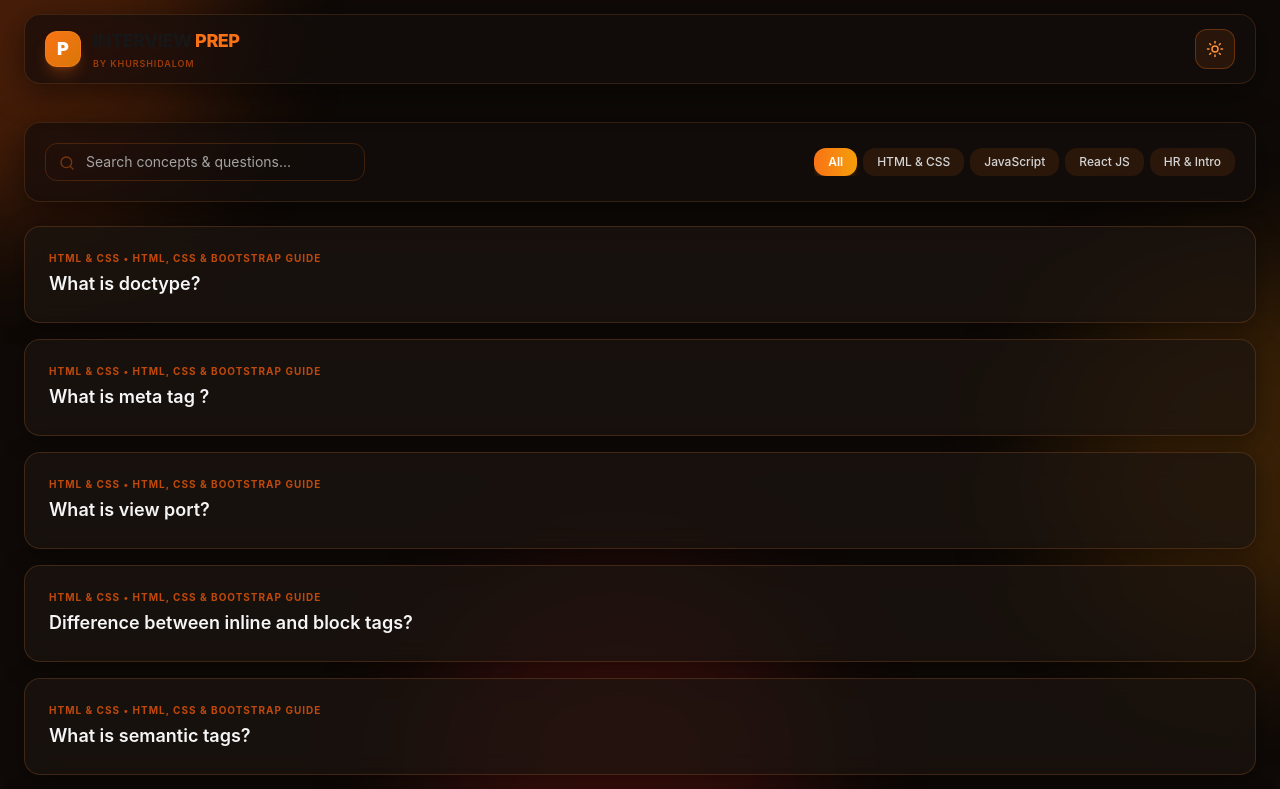
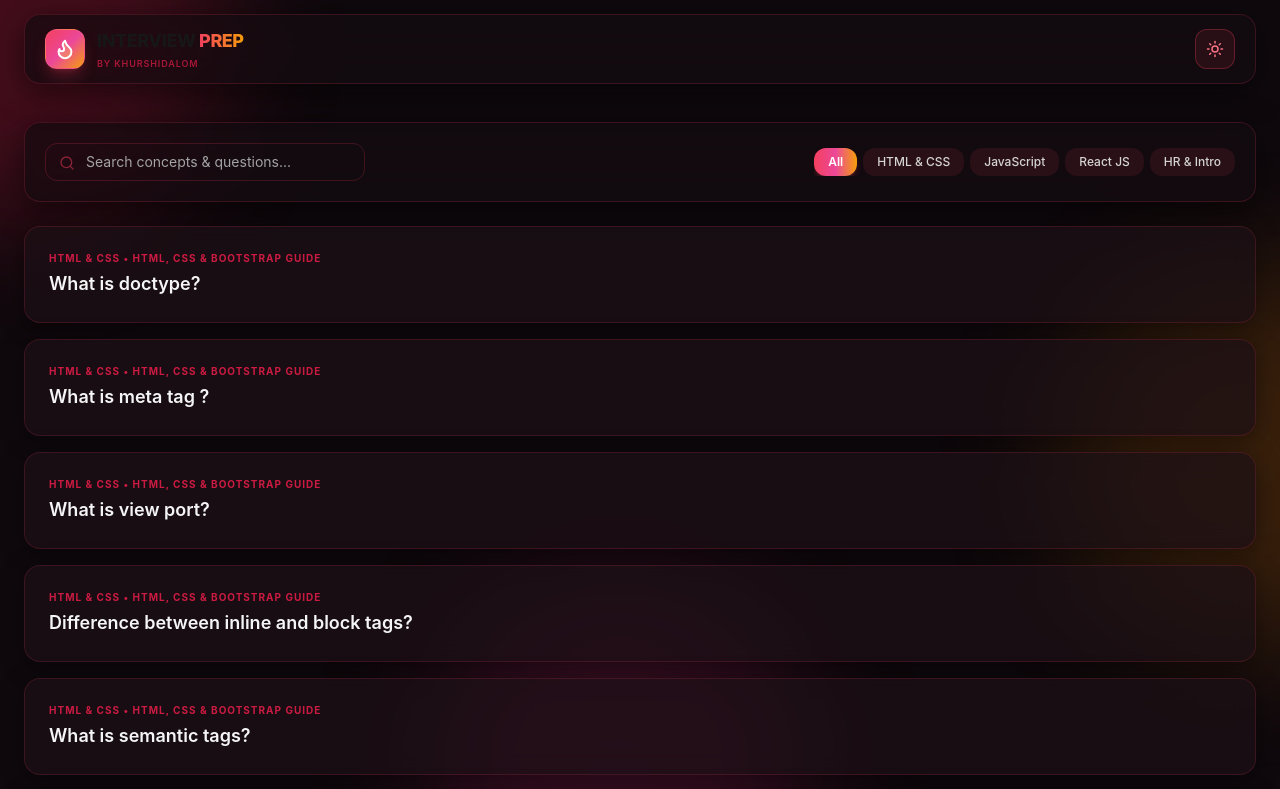
Before and after one commit to bloggerkhurshid/prep, a React (Vite) app: page / in a window 1280 px wide. Shown: the top 789 px of the page. Built offline with nearby package versions, Linux system fonts and the light colour scheme.

Commit message:
Transform theme to Sunset Rose & Amber Gold Glassmorphism with glowing Flame icon logo design

```diff
--- a/src/App.jsx
+++ b/src/App.jsx
@@ -4,7 +4,7 @@ import {
   Search,
   Sun,
   Moon,
-  Code2
+  Flame
 } from 'lucide-react';
 
 export default function App() {
@@ -35,10 +35,10 @@ export default function App() {
       const renderedLine = parts.map((part, pIdx) => {
         if (!part) return null;
         if (typeof part === 'string' && part.startsWith('**') && part.endsWith('**')) {
-          return <strong key={pIdx} className="font-bold border-b border-orange-500/50 text-orange-600 dark:text-orange-400 pb-0.5">{part.slice(2, -2)}</strong>;
+          return <strong key={pIdx} className="font-bold border-b border-rose-500/50 text-rose-600 dark:text-rose-400 pb-0.5">{part.slice(2, -2)}</strong>;
         }
         if (/^(?:[A-Za-z0-9\s,–-]+:|\d+\.\s+[A-Za-z0-9\s,–-]+:)$/.test(part)) {
-          return <strong key={pIdx} className="font-semibold block mt-2 text-xs uppercase tracking-widest text-orange-600 dark:text-orange-400">{part}</strong>;
+          return <strong key={pIdx} className="font-semibold block mt-2 text-xs uppercase tracking-widest text-rose-600 dark:text-rose-400">{part}</strong>;
         }
         return <span key={pIdx}>{part}</span>;
       });
@@ -46,7 +46,7 @@ export default function App() {
       if (isBulletItem) {
         return (
           <div key={lIdx} className="flex items-start space-x-2 pl-3 my-1">
-            <span className="select-none font-bold text-sm leading-relaxed shrink-0 text-orange-500">•</span>
+            <span className="select-none font-bold text-sm leading-relaxed shrink-0 text-amber-500">•</span>
             <div className="flex-1">{renderedLine}</div>
           </div>
         );
@@ -86,24 +86,24 @@ export default function App() {
   return (
     <div className={`min-h-screen transition-colors duration-300 font-["Plus_Jakarta_Sans",sans-serif] flex flex-col relative overflow-x-hidden ${
       isDarkMode
-        ? 'bg-[#0f0a07] text-neutral-100'
-        : 'bg-[#fffaf5] text-neutral-900'
+        ? 'bg-[#0f090d] text-neutral-100'
+        : 'bg-[#fff5f7] text-neutral-900'
     }`}>
 
-      {/* Warm Orange Ambient Glow Orbs for Glassmorphism */}
+      {/* Sunset Rose & Amber Gold Ambient Glow Orbs */}
       <div className="pointer-events-none fixed inset-0 z-0 overflow-hidden">
         <div className={`absolute -top-40 -left-40 w-96 h-96 rounded-full blur-3xl opacity-25 transition-all duration-700 ${
-          isDarkMode ? 'bg-orange-600' : 'bg-orange-400'
+          isDarkMode ? 'bg-rose-600' : 'bg-rose-400'
         }`} />
         <div className={`absolute top-1/3 -right-40 w-96 h-96 rounded-full blur-3xl opacity-20 transition-all duration-700 ${
           isDarkMode ? 'bg-amber-600' : 'bg-amber-300'
         }`} />
         <div className={`absolute -bottom-40 left-1/3 w-96 h-96 rounded-full blur-3xl opacity-20 transition-all duration-700 ${
-          isDarkMode ? 'bg-red-600' : 'bg-orange-300'
+          isDarkMode ? 'bg-pink-600' : 'bg-rose-300'
         }`} />
       </div>
 
-      {/* Orange Glassmorphism Header Nav */}
+      {/* Sunset Rose & Gold Header Nav */}
       <header className="sticky top-0 z-30 transition-all duration-300 px-4 sm:px-6 py-3.5">
         <div className={`max-w-7xl mx-auto rounded-2xl px-5 py-3 flex items-center justify-between transition-all ${
           isDarkMode ? 'glass-panel-dark' : 'glass-panel-light'
@@ -111,14 +111,14 @@ export default function App() {
 
           {/* Logo / Title H1 for SEO */}
           <h1 className="flex items-center space-x-3 font-sans">
-            <div className="w-9 h-9 rounded-xl flex items-center justify-center font-black text-lg bg-gradient-to-br from-orange-500 to-amber-600 text-white shadow-lg shadow-orange-500/25 border border-orange-400/30">
-              P
+            <div className="p-2 rounded-xl border border-rose-400/30 bg-gradient-to-br from-rose-500 via-pink-500 to-amber-500 text-white shadow-lg shadow-rose-500/25">
+              <Flame size={22} className="fill-amber-300/30 stroke-[2.2]" />
             </div>
             <div className="flex flex-col">
               <span className="font-extrabold text-base sm:text-lg tracking-tight uppercase leading-none text-neutral-900 dark:text-white">
-                Interview <span className="text-orange-500">Prep</span>
+                Interview <span className="bg-gradient-to-r from-rose-500 to-amber-500 bg-clip-text text-transparent">Prep</span>
               </span>
-              <span className="text-[9px] font-semibold tracking-widest uppercase opacity-60 text-orange-600 dark:text-orange-400 pt-0.5">
+              <span className="text-[9px] font-semibold tracking-widest uppercase opacity-70 text-rose-600 dark:text-rose-400 pt-0.5">
                 by khurshidalom
               </span>
             </div>
@@ -130,8 +130,8 @@ export default function App() {
             aria-label="Toggle Dark Mode"
             className={`p-2.5 rounded-xl transition-all border ${
               isDarkMode
-                ? 'border-orange-500/30 bg-orange-500/10 hover:bg-orange-500/20 text-orange-400'
-                : 'border-orange-500/20 bg-orange-500/5 hover:bg-orange-500/10 text-orange-600'
+                ? 'border-rose-500/30 bg-rose-500/10 hover:bg-rose-500/20 text-rose-400'
+                : 'border-rose-500/20 bg-rose-500/5 hover:bg-rose-500/10 text-rose-600'
             }`}
             title="Toggle Theme"
           >
@@ -141,7 +141,7 @@ export default function App() {
         </div>
       </header>
 
-      {/* Main Combined Glass Page View */}
+      {/* Main Combined Page View */}
       <main className="flex-1 flex flex-col max-w-7xl w-full mx-auto px-4 sm:px-6 py-6 font-sans space-y-6 z-10">
 
         {/* Search & Category Filter Header Bar */}
@@ -149,7 +149,7 @@ export default function App() {
           isDarkMode ? 'glass-panel-dark' : 'glass-panel-light'
         }`}>
           <div className="relative w-full md:w-80">
-            <Search size={16} className="absolute left-3.5 top-3 opacity-40 text-orange-500" />
+            <Search size={16} className="absolute left-3.5 top-3 opacity-50 text-rose-500" />
             <input
               id="search-input"
               aria-label="Search questions and concepts"
@@ -159,8 +159,8 @@ export default function App() {
               onChange={(e) => setSearchQuery(e.target.value)}
               className={`w-full pl-10 pr-4 py-2 text-sm bg-transparent border rounded-xl focus:outline-none transition-all ${
                 isDarkMode
-                  ? 'border-orange-500/20 focus:border-orange-500/50 bg-black/20 text-white placeholder-neutral-400'
-                  : 'border-orange-500/30 focus:border-orange-500/60 bg-white/40 text-black placeholder-neutral-500'
+                  ? 'border-rose-500/20 focus:border-rose-500/50 bg-black/20 text-white placeholder-neutral-400'
+                  : 'border-rose-500/30 focus:border-rose-500/60 bg-white/40 text-black placeholder-neutral-500'
               }`}
             />
           </div>
@@ -173,8 +173,8 @@ export default function App() {
                 onClick={() => setCategoryFilter(cat)}
                 className={`px-3.5 py-1.5 rounded-xl text-xs transition-all whitespace-nowrap font-medium ${
                   categoryFilter === cat
-                    ? 'bg-gradient-to-r from-orange-500 to-amber-500 text-white font-semibold shadow-md shadow-orange-500/20'
-                    : (isDarkMode ? 'bg-orange-500/10 hover:bg-orange-500/20 text-neutral-300' : 'bg-orange-500/5 hover:bg-orange-500/10 text-neutral-700')
+                    ? 'bg-gradient-to-r from-rose-500 via-pink-500 to-amber-500 text-white font-semibold shadow-md shadow-rose-500/25'
+                    : (isDarkMode ? 'bg-rose-500/10 hover:bg-rose-500/20 text-neutral-300' : 'bg-rose-500/5 hover:bg-rose-500/10 text-neutral-700')
                 }`}
               >
                 {cat}
@@ -183,7 +183,7 @@ export default function App() {
           </div>
         </div>
 
-        {/* Orange Glassmorphism Cards Stream */}
+        {/* Sunset Rose & Gold Cards Stream */}
         <div className="space-y-4">
           {filteredQna.map((qnaItem) => {
             const isRevealed = revealedAnswers[qnaItem.id];
@@ -194,13 +194,13 @@ export default function App() {
                 onClick={() => toggleAnswer(qnaItem.id)}
                 className={`p-5 sm:p-6 rounded-2xl transition-all duration-300 cursor-pointer ${
                   isDarkMode
-                    ? 'glass-card-dark hover:border-orange-500/40 hover:shadow-lg hover:shadow-orange-500/5'
-                    : 'glass-card-light hover:border-orange-500/40 hover:shadow-md hover:shadow-orange-500/5'
+                    ? 'glass-card-dark hover:border-rose-500/40 hover:shadow-lg hover:shadow-rose-500/10'
+                    : 'glass-card-light hover:border-rose-500/40 hover:shadow-md hover:shadow-rose-500/10'
                 }`}
               >
                 <div className="flex items-start justify-between gap-4">
                   <div>
-                    <span className="text-[10px] uppercase font-bold tracking-widest text-orange-600 dark:text-orange-400 opacity-80 block mb-1">
+                    <span className="text-[10px] uppercase font-bold tracking-widest text-rose-600 dark:text-rose-400 opacity-90 block mb-1">
                       {qnaItem.category} • {qnaItem.docTitle}
                     </span>
                     <h3 className="font-semibold text-base sm:text-lg leading-snug">
@@ -211,7 +211,7 @@ export default function App() {
 
                 {isRevealed && (
                   <div className={`mt-4 pt-4 border-t text-sm leading-relaxed transition-all ${
-                    isDarkMode ? 'border-orange-500/20 text-neutral-200' : 'border-orange-500/20 text-neutral-800'
+                    isDarkMode ? 'border-rose-500/20 text-neutral-200' : 'border-rose-500/20 text-neutral-800'
                   }`}>
                     {renderFormattedText(qnaItem.answer)}
                   </div>
@@ -223,19 +223,19 @@ export default function App() {
 
       </main>
 
-      {/* Orange Glassmorphism Footer */}
+      {/* Sunset Rose & Gold Footer */}
       <footer className={`border-t py-6 mt-12 text-xs font-sans z-10 transition-all ${
-        isDarkMode ? 'border-orange-500/20 text-neutral-400' : 'border-orange-500/20 text-neutral-600'
+        isDarkMode ? 'border-rose-500/20 text-neutral-400' : 'border-rose-500/20 text-neutral-600'
       }`}>
         <div className="max-w-7xl mx-auto px-4 sm:px-6 flex flex-col sm:flex-row items-center justify-between gap-3">
           <div className="flex items-center space-x-2 uppercase tracking-wide">
-            <span className="px-2 py-0.5 rounded text-[10px] font-black bg-gradient-to-r from-orange-500 to-amber-500 text-white">
+            <span className="px-2 py-0.5 rounded text-[10px] font-black bg-gradient-to-r from-rose-500 to-amber-500 text-white">
               PREP
             </span>
-            <span className="text-[10px] opacity-70 text-orange-800 dark:text-orange-300">BY KHURSHID</span>
+            <span className="text-[10px] opacity-70 text-rose-600 dark:text-rose-400 font-semibold">BY KHURSHID</span>
           </div>
           <p className="opacity-80">
-            Copyright © <a href="https://khurshidalom.in" target="_blank" rel="noopener noreferrer" className="underline hover:opacity-100 transition-opacity font-medium text-orange-600 dark:text-orange-400">Khurshid Alom</a>
+            Copyright © <a href="https://khurshidalom.in" target="_blank" rel="noopener noreferrer" className="underline hover:opacity-100 transition-opacity font-medium text-rose-600 dark:text-rose-400">Khurshid Alom</a>
           </p>
         </div>
       </footer>
--- a/src/index.css
+++ b/src/index.css
@@ -11,7 +11,7 @@ body {
   -moz-osx-font-smoothing: grayscale;
 }
 
-/* Custom Scrollbars for Orange Glassmorphism */
+/* Custom Scrollbars for Sunset Rose & Gold Theme */
 ::-webkit-scrollbar {
   width: 6px;
   height: 6px;
@@ -20,43 +20,43 @@ body {
   background: transparent;
 }
 ::-webkit-scrollbar-thumb {
-  background: rgba(249, 115, 22, 0.3);
+  background: rgba(244, 63, 94, 0.35);
   border-radius: 9999px;
   backdrop-filter: blur(8px);
 }
 ::-webkit-scrollbar-thumb:hover {
-  background: rgba(249, 115, 22, 0.5);
+  background: rgba(244, 63, 94, 0.6);
 }
 
-/* Orange Glassmorphism Utilities */
+/* Rose & Amber Gold Glassmorphism Utilities */
 .glass-panel-light {
-  background: rgba(255, 255, 255, 0.7);
+  background: rgba(255, 255, 255, 0.75);
   backdrop-filter: blur(16px) saturate(180%);
   -webkit-backdrop-filter: blur(16px) saturate(180%);
-  border: 1px solid rgba(251, 146, 60, 0.25);
-  box-shadow: 0 8px 32px 0 rgba(249, 115, 22, 0.08);
+  border: 1px solid rgba(244, 63, 94, 0.2);
+  box-shadow: 0 8px 32px 0 rgba(244, 63, 94, 0.08);
 }
 
 .glass-panel-dark {
-  background: rgba(18, 14, 12, 0.75);
+  background: rgba(18, 12, 16, 0.78);
   backdrop-filter: blur(16px) saturate(180%);
   -webkit-backdrop-filter: blur(16px) saturate(180%);
-  border: 1px solid rgba(251, 146, 60, 0.15);
-  box-shadow: 0 8px 32px 0 rgba(0, 0, 0, 0.5);
+  border: 1px solid rgba(244, 63, 94, 0.18);
+  box-shadow: 0 8px 32px 0 rgba(0, 0, 0, 0.55);
 }
 
 .glass-card-light {
-  background: rgba(255, 255, 255, 0.8);
+  background: rgba(255, 255, 255, 0.85);
   backdrop-filter: blur(12px);
   -webkit-backdrop-filter: blur(12px);
-  border: 1px solid rgba(251, 146, 60, 0.2);
-  box-shadow: 0 4px 20px 0 rgba(249, 115, 22, 0.05);
+  border: 1px solid rgba(244, 63, 94, 0.18);
+  box-shadow: 0 4px 20px 0 rgba(244, 63, 94, 0.06);
 }
 
 .glass-card-dark {
-  background: rgba(28, 20, 16, 0.7);
+  background: rgba(28, 16, 22, 0.7);
   backdrop-filter: blur(12px);
   -webkit-backdrop-filter: blur(12px);
-  border: 1px solid rgba(251, 146, 60, 0.18);
-  box-shadow: 0 4px 24px 0 rgba(0, 0, 0, 0.4);
+  border: 1px solid rgba(244, 63, 94, 0.16);
+  box-shadow: 0 4px 24px 0 rgba(0, 0, 0, 0.45);
 }
```
